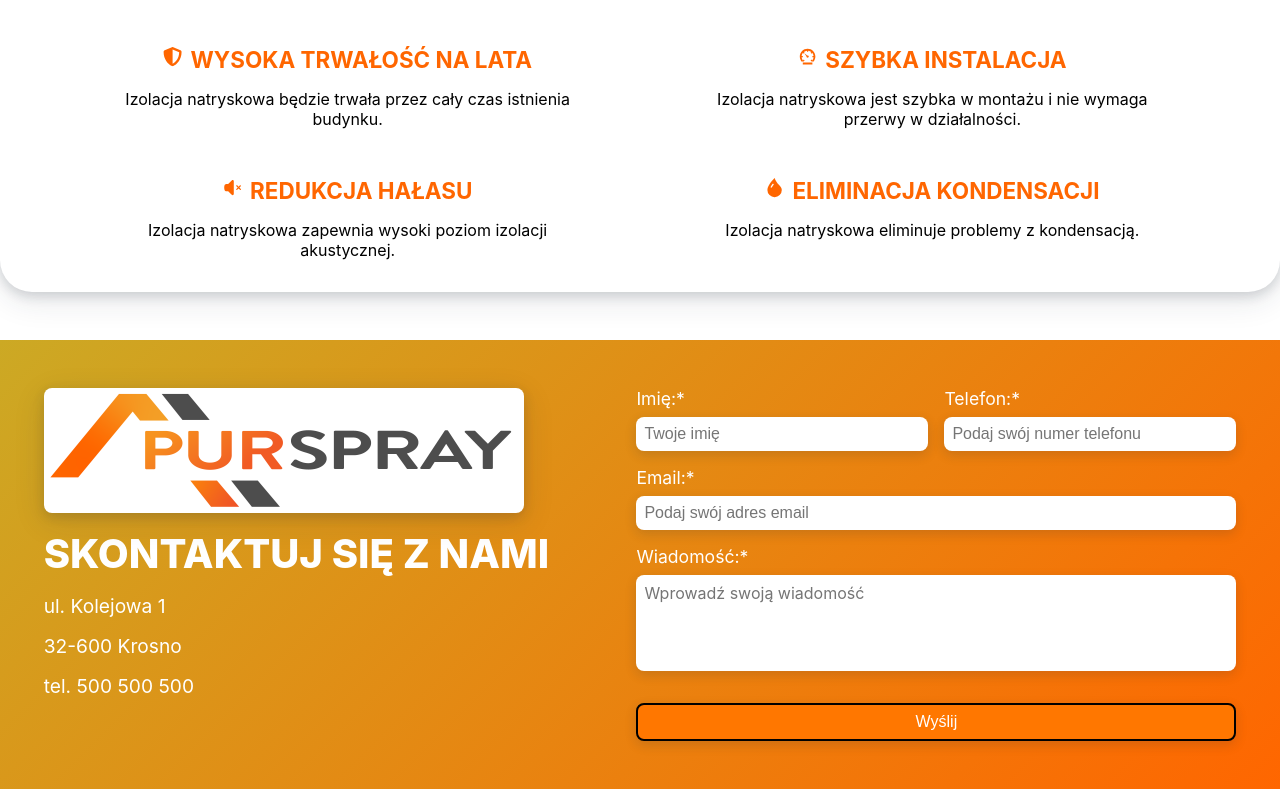
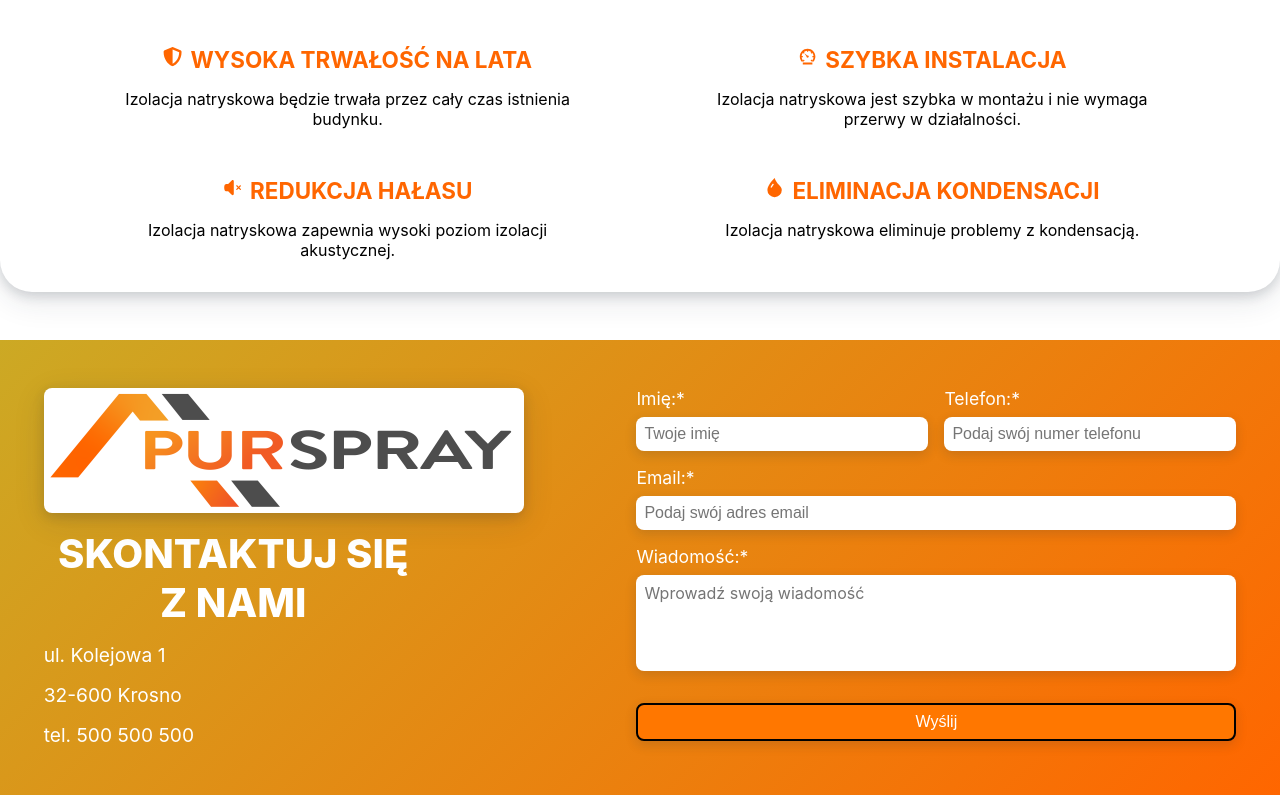
Before and after one commit to clipper-dev/piany-pur, a Next.js app: page / in a window 1280 px wide. Shown: the part 930-1725 px from the top of the page. Built offline with nearby package versions, Linux system fonts and the light colour scheme.

Commit message:
Dom rework

```diff
--- a/src/components/Footer/Footer.module.css
+++ b/src/components/Footer/Footer.module.css
@@ -26,6 +26,8 @@
     font-size: 2.5rem;
     font-weight: 800;
     color: white;
+    text-align: center;
+    max-width: 75%;
 }
 .left p {
     font-size: 1.2rem;
```
